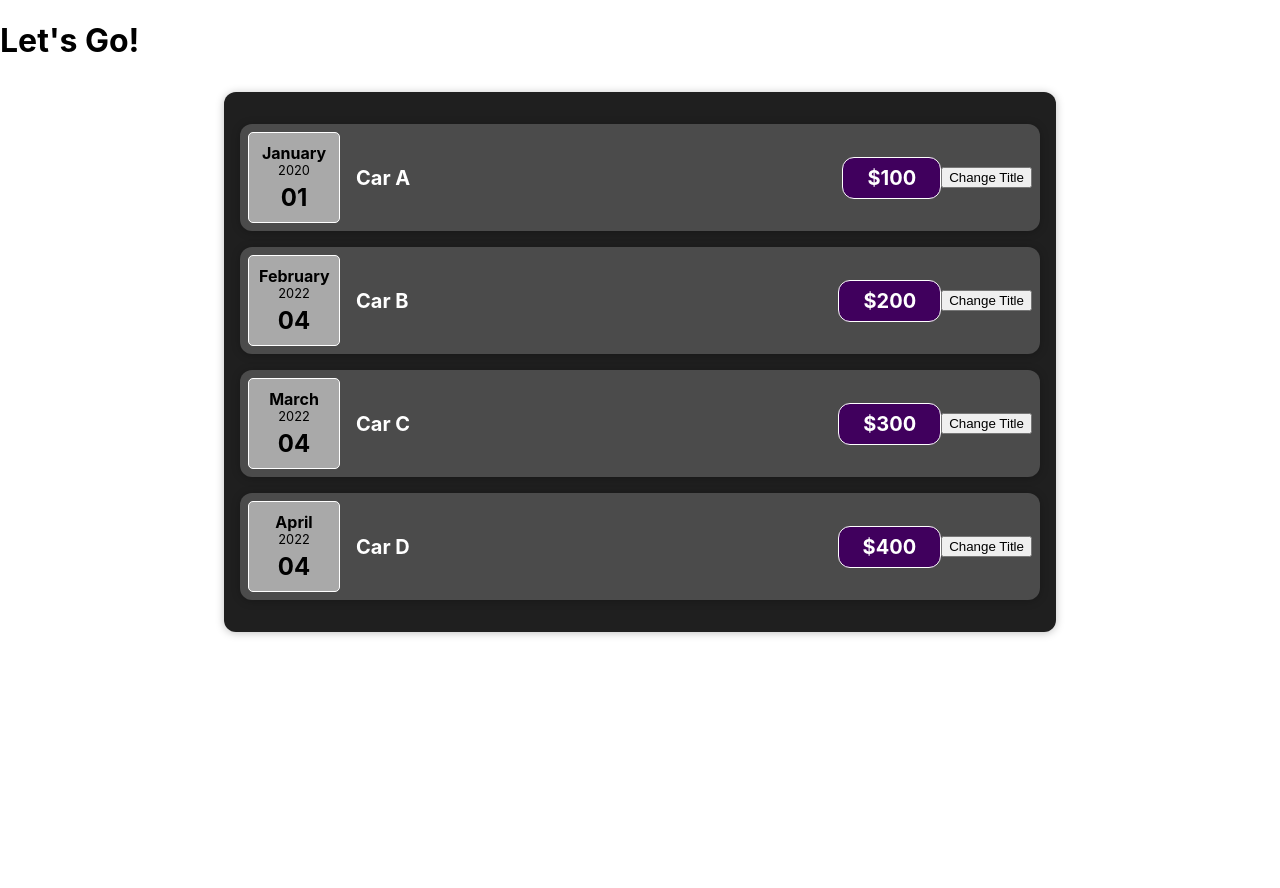
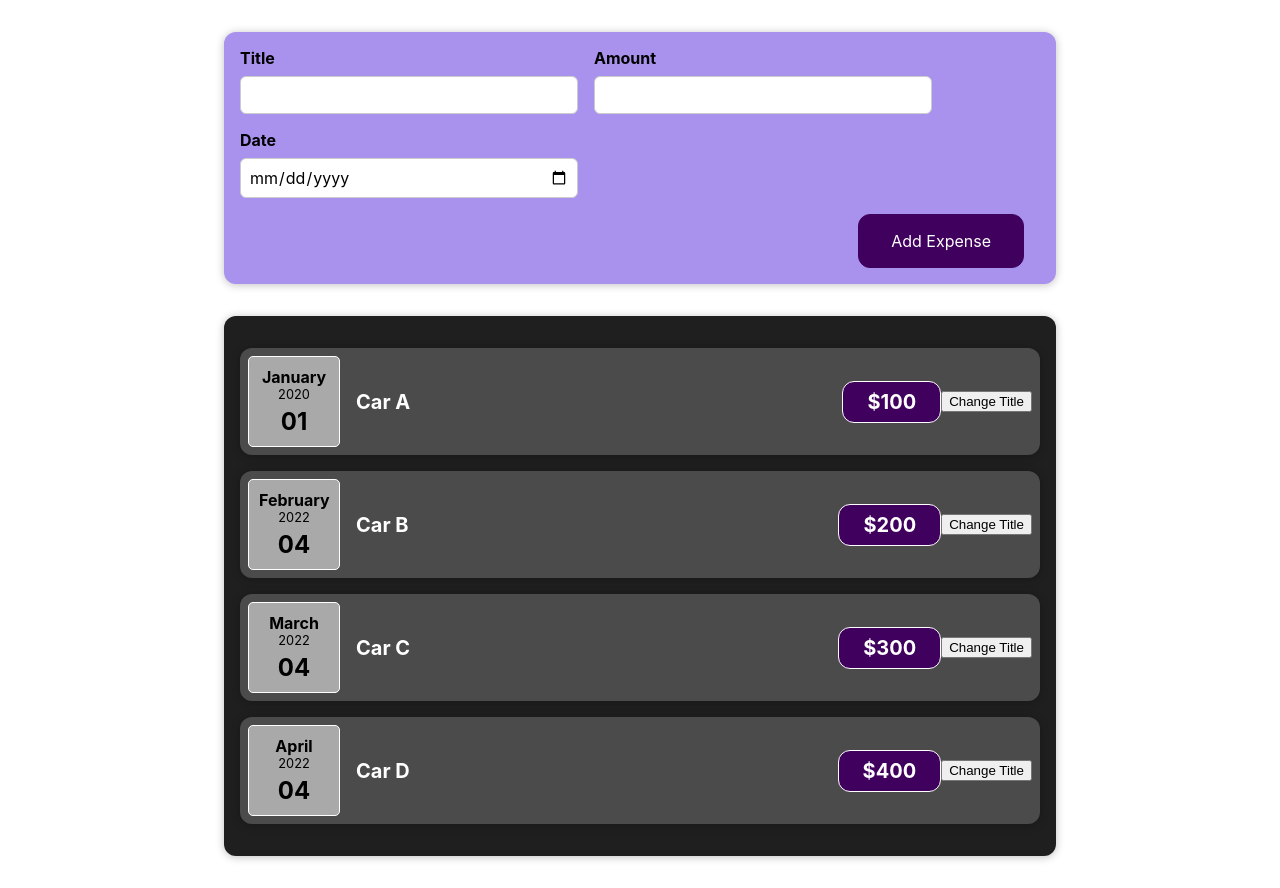
Before and after one commit to ken888686/food-order, a React (Create React App) app: page / in a window 1280 px wide. Before the commit the page ends 800 px from the top, so only its background shows below. Built offline with nearby package versions, Linux system fonts and the light colour scheme.

Commit message:
useState-2

```diff
--- a/src/App.js
+++ b/src/App.js
@@ -1,4 +1,5 @@
 import Expenses from './components/Expenses/Expenses';
+import NewExpense from './components/NewExpense/NewExpense';
 
 function App() {
   const expenses = [
@@ -28,11 +29,9 @@
     },
   ];
 
-  const testTitle = 'Let\'s Go!';
-
   return (
     <div className="App">
-      <h1>{testTitle}</h1>
+      <NewExpense />
       <Expenses expenses={expenses} />
     </div>
   );
--- /dev/null
+++ b/src/components/NewExpense/ExpenseForm.js
@@ -0,0 +1,66 @@
+import { useState } from 'react';
+import './ExpenseForm.scss';
+
+export default function ExpenseForm() {
+  // const [enteredTitle, setEnteredTitle] = useState('');
+  // const [enteredAmount, setEnteredAmount] = useState(0);
+  // const [enteredDate, setEnteredDate] = useState(new Date());
+  const [userInput, setUserInput] = useState({
+    enteredTitle: '',
+    enteredAmount: 0,
+    enteredDate: new Date(),
+  });
+
+  const titleChangeHandler = (event) => {
+    setUserInput((prevState) => ({
+      ...prevState,
+      enteredTitle: event.target.value,
+    }));
+  };
+
+  const amountChangeHandler = (event) => {
+    setUserInput((prevState) => ({
+      ...prevState,
+      enteredAmount: event.target.value,
+    }));
+  };
+
+  const dateChangeHandler = (event) => {
+    setUserInput((prevState) => ({
+      ...prevState,
+      enteredDate: event.target.value,
+    }));
+  };
+
+  const submitHandler = (event) => {
+    event.preventDefault();
+    const expenseData = {
+      title: userInput.enteredTitle,
+      amount: userInput.enteredAmount,
+      date: new Date(userInput.enteredDate),
+    };
+    console.log(expenseData);
+  };
+
+  return (
+    <form onSubmit={submitHandler}>
+      <div className="new-expense__controls">
+        <div className="new-expense__control">
+          <label htmlFor="title">Title</label>
+          <input type="text" name="" id="title" onChange={titleChangeHandler} />
+        </div>
+        <div className="new-expense__control">
+          <label htmlFor="amount">Amount</label>
+          <input type="number" min="0.01" step="0.01" name="" id="amount" onChange={amountChangeHandler} />
+        </div>
+        <div className="new-expense__control">
+          <label htmlFor="date">Date</label>
+          <input type="date" min="2019-01-01" max="2022-12-31" name="" id="date" onChange={dateChangeHandler} />
+        </div>
+      </div>
+      <div className="new-expense__actions">
+        <button type="submit">Add Expense</button>
+      </div>
+    </form>
+  );
+}
--- /dev/null
+++ b/src/components/NewExpense/ExpenseForm.scss
@@ -0,0 +1,26 @@
+.new-expense__controls {
+  display: flex;
+  flex-wrap: wrap;
+  gap: 1rem;
+  margin-bottom: 1rem;
+  text-align: left;
+}
+
+.new-expense__control label {
+  font-weight: bold;
+  margin-bottom: 0.5rem;
+  display: block;
+}
+
+.new-expense__control input {
+  font: inherit;
+  padding: 0.5rem;
+  border-radius: 6px;
+  border: 1px solid #ccc;
+  width: 20rem;
+  max-width: 100%;
+}
+
+.new-expense__actions {
+  text-align: right;
+}
--- /dev/null
+++ b/src/components/NewExpense/NewExpense.js
@@ -0,0 +1,10 @@
+import ExpenseForm from './ExpenseForm';
+import './NewExpense.scss';
+
+export default function NewExpense() {
+  return (
+    <div className="new-expense">
+      <ExpenseForm />
+    </div>
+  );
+}
--- /dev/null
+++ b/src/components/NewExpense/NewExpense.scss
@@ -0,0 +1,38 @@
+.new-expense {
+  background-color: #a892ee;
+  padding: 1rem;
+  margin: 2rem auto;
+  width: 50rem;
+  max-width: 95%;
+  border-radius: 12px;
+  text-align: center;
+  box-shadow: 0 1px 8px rgba(0, 0, 0, 0.25);
+}
+
+.new-expense button {
+  font: inherit;
+  cursor: pointer;
+  padding: 1rem 2rem;
+  border: 1px solid #40005d;
+  background-color: #40005d;
+  color: white;
+  border-radius: 12px;
+  margin-right: 1rem;
+}
+
+.new-expense button:hover,
+.new-expense button:active {
+  background-color: #510674;
+  border-color: #510674;
+}
+
+.new-expense button.alternative {
+  color: #220131;
+  border-color: transparent;
+  background-color: transparent;
+}
+
+.new-expense button.alternative:hover,
+.new-expense button.alternative:active {
+  background-color: #ddb3f8;
+}
```
Also changed, not shown: .eslintrc.json.
